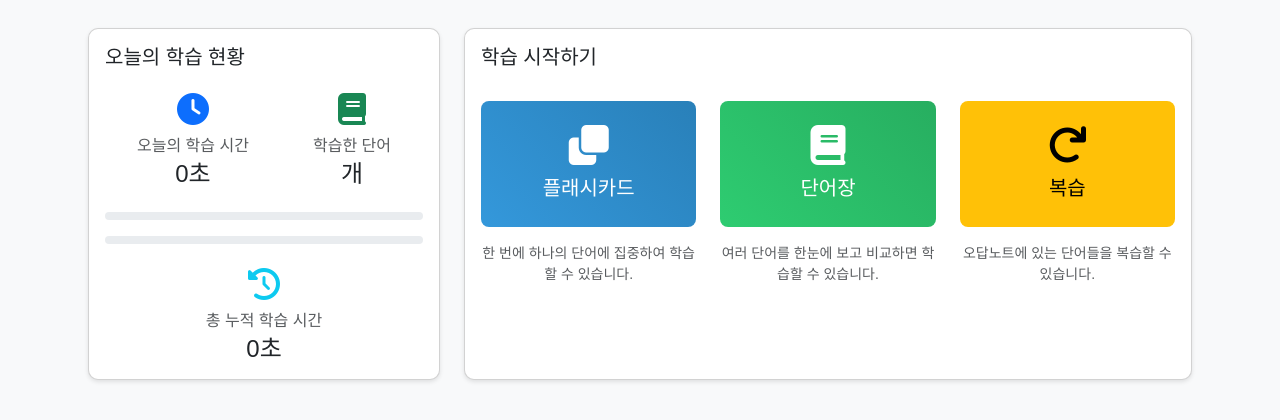
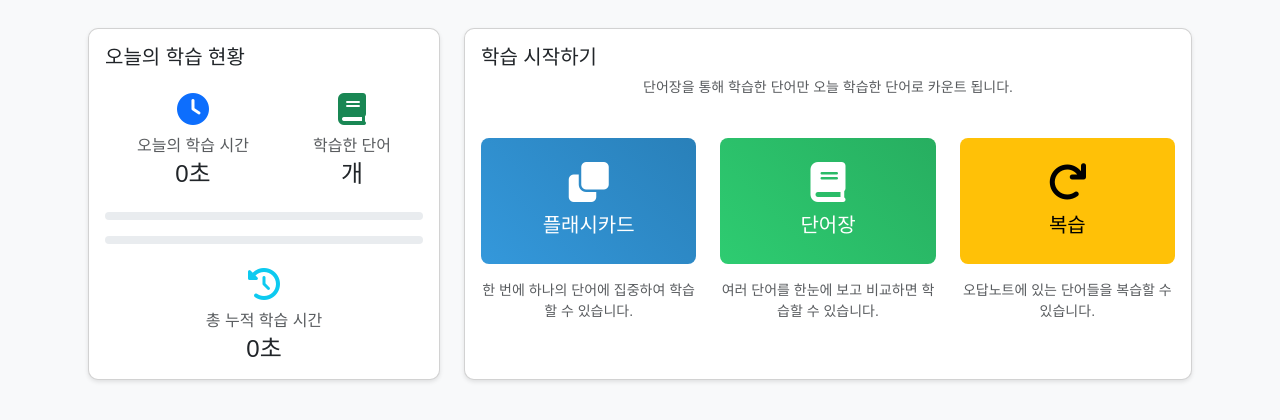
Before and after one commit to OriginKim/-SE_OLDver, a Django app: template apps/study/templates/study/plan_detail.html in a window 1280 px wide. Shown: the part 152-572 px from the top of the page. Run offline with Django 5.2, Linux system fonts and the light colour scheme; the template is opened without the code that fills it, so the values that code supplies are empty.

Commit message:
docs: plan_detail.html 템플릿 수정 - 학습 안내 메시지 위치 변경

```diff
--- a/apps/study/templates/study/plan_detail.html
+++ b/apps/study/templates/study/plan_detail.html
@@ -80,19 +80,22 @@
             <div class="card h-100">
                 <div class="card-body">
                     <h5 class="card-title">학습 시작하기</h5>
+                    <p class="text-muted small text-center">단어장을 통해 학습한 단어만 오늘 학습한 단어로 카운트 됩니다.</p>
                     <br>
+
                     <div class="row">
                         <div class="col-md-4">
                             <a href="{% url 'study:flashcard_study' plan.id %}" class="btn btn-primary btn-lg w-100 mb-3 py-4">
                                 <i class="fas fa-clone fa-2x mb-2"></i><br>플래시카드
                             </a>
-                            <p class = "text-muted small text-center">한 번에 하나의 단어에 집중하여 학습할 수 있습니다.</p>
+                            <p class="text-muted small text-center">한 번에 하나의 단어에 집중하여 학습할 수 있습니다.</p>
                         </div>
                         <div class="col-md-4">
                             <a href="{% url 'study:vocabulary_study' plan.id %}" class="btn btn-success btn-lg w-100 mb-3 py-4">
                                 <i class="fas fa-book fa-2x mb-2"></i><br>단어장
                             </a>
-                            <p class = "text-muted small text-center">여러 단어를 한눈에 보고 비교하면 학습할 수 있습니다.</p>
+                            <p class="text-muted small text-center">여러 단어를 한눈에 보고 비교하면 학습할 수 있습니다.</p>
+
                         </div>
                         <div class="col-md-4">
                             <a href="{% url 'study:review_study' plan.id %}" class="btn btn-warning btn-lg w-100 mb-3 py-4">
```
